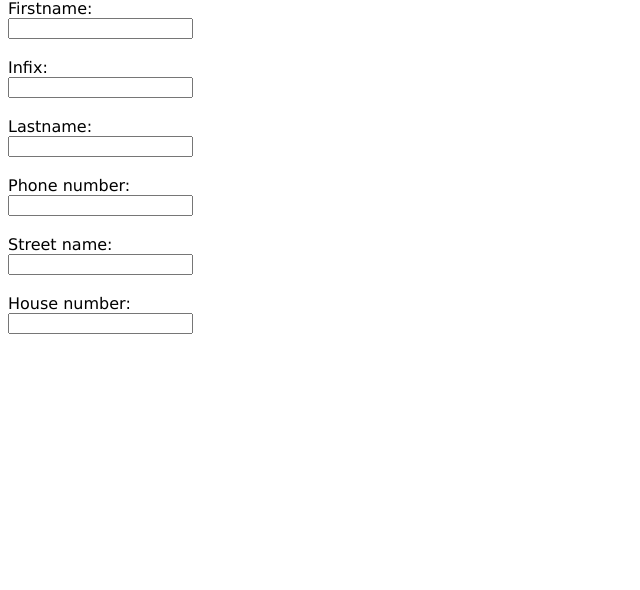
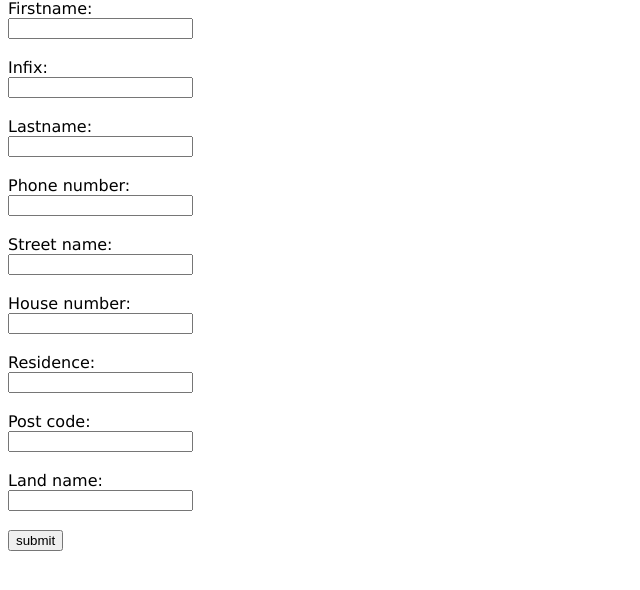
Before and after one commit to vincent-lang/crud-php-pdo-basic-opdracht01-335479, a PHP site: page / in a window 1280 px wide. Shown: the part 59-649 px from the top of the page, without its empty margins (0-640 px from the left). Run offline with PHP 8.4, Linux system fonts and the light colour scheme.

Commit message:
fifth commit

```diff
--- a/index.php
+++ b/index.php
@@ -34,6 +34,16 @@
         <label for="house_number">House number:</label><br>
         <input type="text" id="house_number" name="house_number"><br>
         <br>
+        <label for="residence">Residence:</label><br>
+        <input type="text" id="residence" name="residence"><br>
+        <br>
+        <label for="post_code">Post code:</label><br>
+        <input type="text" id="post_code" name="post_code"><br>
+        <br>
+        <label for="land_name">Land name:</label><br>
+        <input type="text" id="land_name" name="land_name"><br>
+        <br>
+        <input type="submit" value="submit">
     </form>
 </body>
 
```
